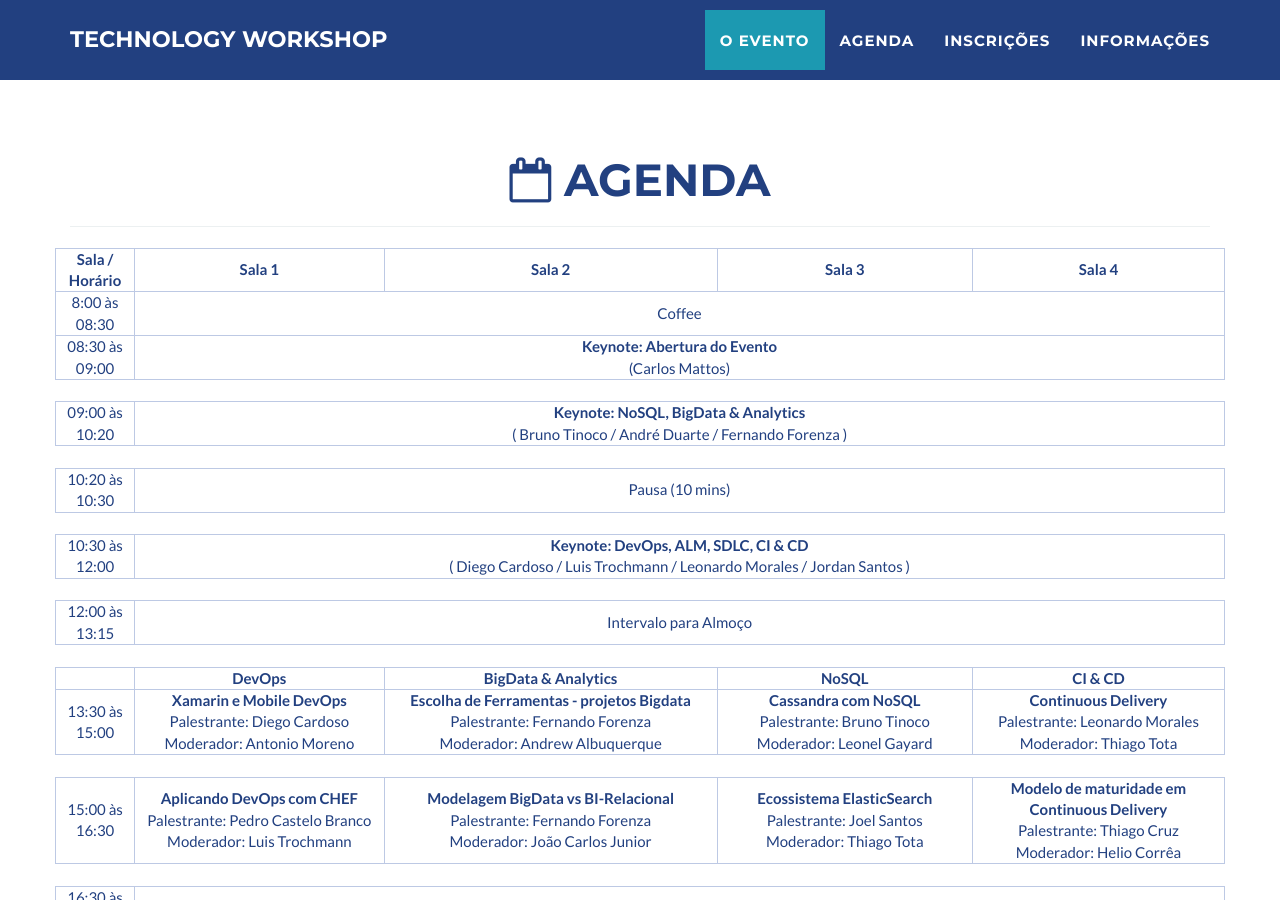
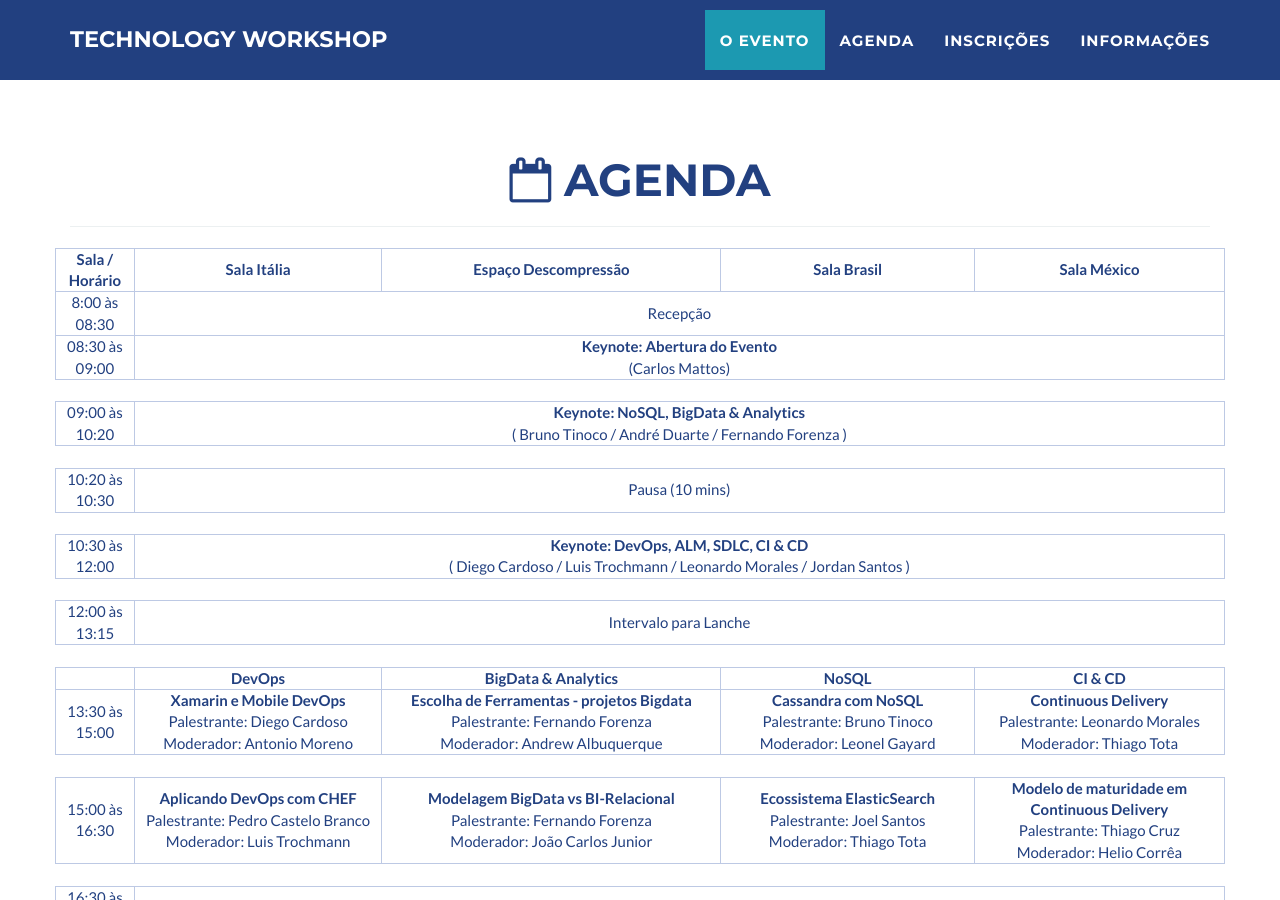
Before and after one commit to gft-technical-practices/2017-workshop-dev-bigdata, a Jekyll site: the page built from index.html, in a window 1280 px wide and 900 px high, scrolled down 1287 px. Built offline with Jekyll 4.4.1, drawn with Linux system fonts in a browser that asks for light colours.

Commit message:
Update agenda.html

```diff
--- a/_includes/agenda.html
+++ b/_includes/agenda.html
@@ -12,16 +12,16 @@
 			   <thead>
 			      <tr >
 				 <th>Sala / Horário</th>
-				 <th>Sala 1 </th>
-				 <th>Sala 2</th>
-				 <th>Sala 3</th>
-				 <th>Sala 4</th>
+				 <th>Sala Itália</th>
+				 <th>Espaço Descompressão</th>
+				 <th>Sala Brasil</th>
+				 <th>Sala México</th>
 			      </tr>
 			   </thead>
 			   <tbody>
 			      <tr>
 				 <td align="center">8:00 às 08:30</td>
-				 <td align="center" colspan="4">Coffee</td>
+				 <td align="center" colspan="4">Recepção</td>
 			      </tr>
 			      <tr>
 				 <td align="center">08:30 às 09:00</td>
@@ -62,7 +62,7 @@
       </tr>
       <tr>
          <td align="center">12:00 às 13:15</td>
-         <td align="center" colspan="4">Intervalo para Almoço</td>
+         <td align="center" colspan="4">Intervalo para Lanche</td>
       </tr>
       <tr>
          <td align="center" class="spacer" colspan="5">&nbsp;</td>
```
